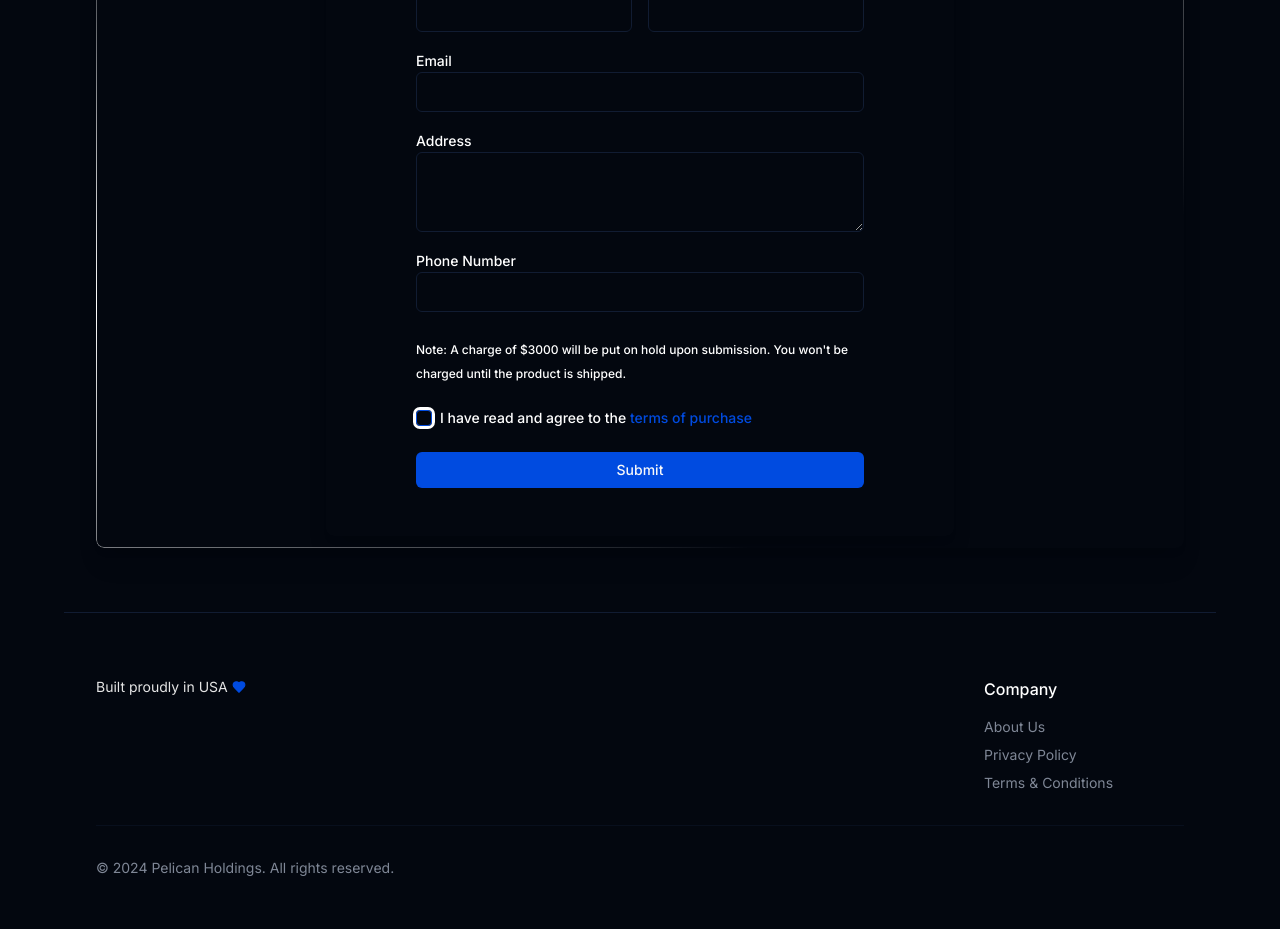
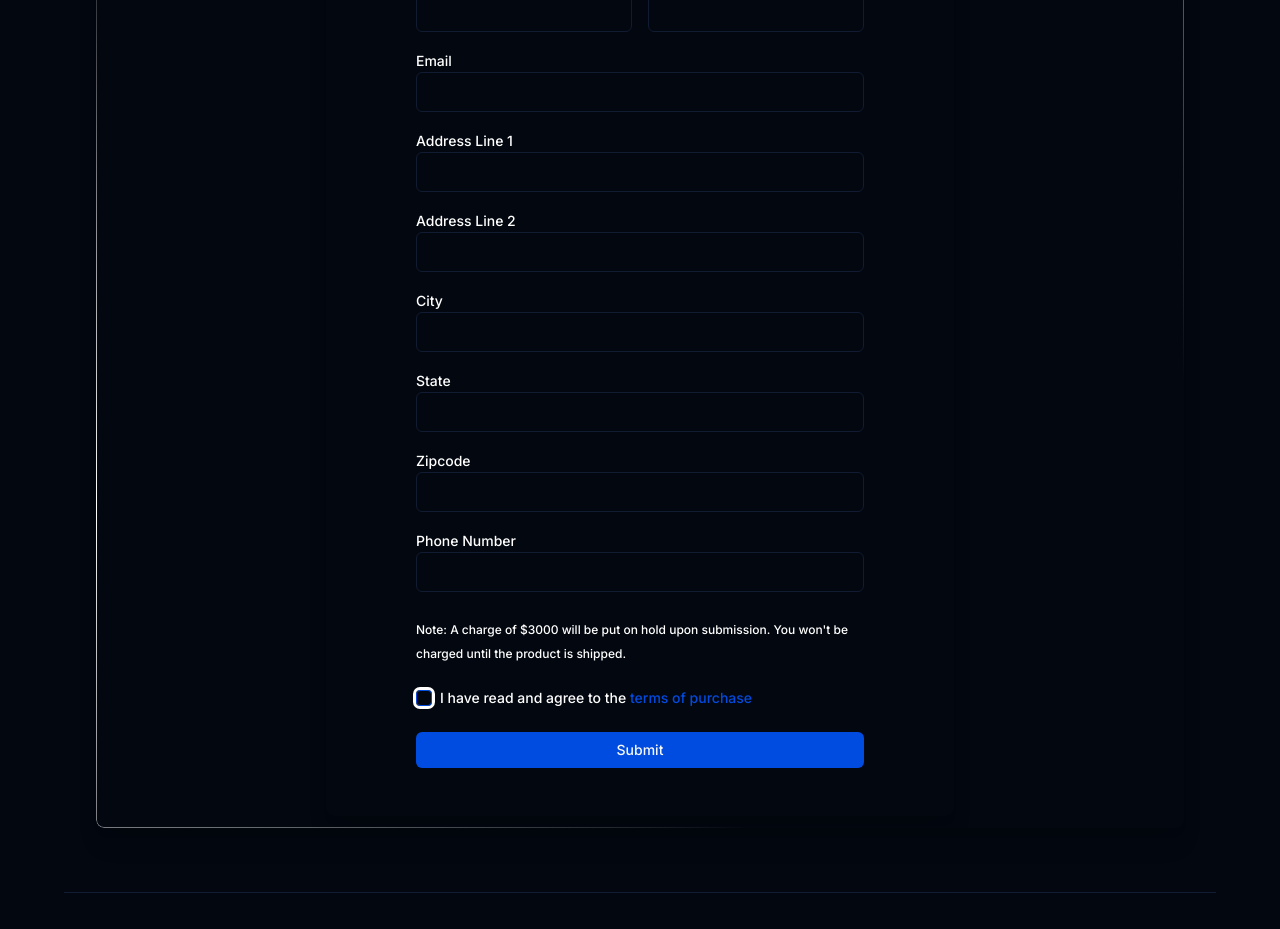
Before and after one commit to pranavnanaware/efficient, a Next.js app: page /preorder in a window 1280 px wide. Shown: the part 3040-3969 px from the top of the page. Built offline with nearby package versions, Linux system fonts and the light colour scheme.

Commit message:
Fixed the validation

```diff
--- a/src/components/purchase-form.tsx
+++ b/src/components/purchase-form.tsx
@@ -14,7 +14,11 @@ export function PurchaseForm() {
     firstName: "",
     lastName: "",
     email: "",
-    address: "",
+    addressLine1: "",
+    addressLine2: "",
+    city: "",
+    state: "",
+    zipcode: "",
     phoneNumber: "",
     agreedToTerms: false,
   });
@@ -27,11 +31,38 @@ export function PurchaseForm() {
     setFormData((prev) => ({ ...prev, [name]: value }));
   };
 
+  const validateForm = () => {
+    const emailRegex = /^[^\s@]+@[^\s@]+\.[^\s@]+$/;
+    const phoneRegex = /^\+\d{1,3}\d{9,11}$/;
+    const zipRegex = /^\d+$/;
+
+    if (!emailRegex.test(formData.email)) {
+      alert("Please enter a valid email address.");
+      return false;
+    }
+
+    if (!phoneRegex.test(formData.phoneNumber)) {
+      alert("Please enter a valid phone number with country code.");
+      return false;
+    }
+
+    if (!zipRegex.test(formData.zipcode)) {
+      alert("Please enter a valid zipcode.");
+      return false;
+    }
+
+    return true;
+  };
+
   const handleSubmit = async (e: React.FormEvent) => {
     e.preventDefault();
 
     if (!formData.agreedToTerms) {
       alert("You must agree to the terms.");
+      return;
+    }
+
+    if (!validateForm()) {
       return;
     }
 
@@ -46,7 +77,16 @@ export function PurchaseForm() {
           firstName: formData.firstName,
           lastName: formData.lastName,
           email: formData.email,
-          address: formData.address,
+          address:
+            formData.addressLine1 +
+            " " +
+            formData.addressLine2 +
+            " " +
+            formData.city +
+            " " +
+            formData.state +
+            " " +
+            formData.zipcode,
           phoneNumber: formData.phoneNumber,
         }),
       });
@@ -104,11 +144,50 @@ export function PurchaseForm() {
           />
         </div>
         <div>
-          <Label htmlFor="address">Address</Label>
-          <Textarea
-            id="address"
-            name="address"
-            value={formData.address}
+          <Label htmlFor="addressLine1">Address Line 1</Label>
+          <Input
+            id="addressLine1"
+            name="addressLine1"
+            value={formData.addressLine1}
+            onChange={handleInputChange}
+            required
+          />
+        </div>
+        <div>
+          <Label htmlFor="addressLine2">Address Line 2</Label>
+          <Input
+            id="addressLine2"
+            name="addressLine2"
+            value={formData.addressLine2}
+            onChange={handleInputChange}
+          />
+        </div>
+        <div>
+          <Label htmlFor="city">City</Label>
+          <Input
+            id="city"
+            name="city"
+            value={formData.city}
+            onChange={handleInputChange}
+            required
+          />
+        </div>
+        <div>
+          <Label htmlFor="state">State</Label>
+          <Input
+            id="state"
+            name="state"
+            value={formData.state}
+            onChange={handleInputChange}
+            required
+          />
+        </div>
+        <div>
+          <Label htmlFor="zipcode">Zipcode</Label>
+          <Input
+            id="zipcode"
+            name="zipcode"
+            value={formData.zipcode}
             onChange={handleInputChange}
             required
           />
@@ -149,6 +228,7 @@ export function PurchaseForm() {
           I have read and agree to the{" "}
           <Button
             variant="link"
+            type="button"
             className="p-0 h-auto text-sm"
             onClick={() => setIsDialogOpen(true)}
           >
```
